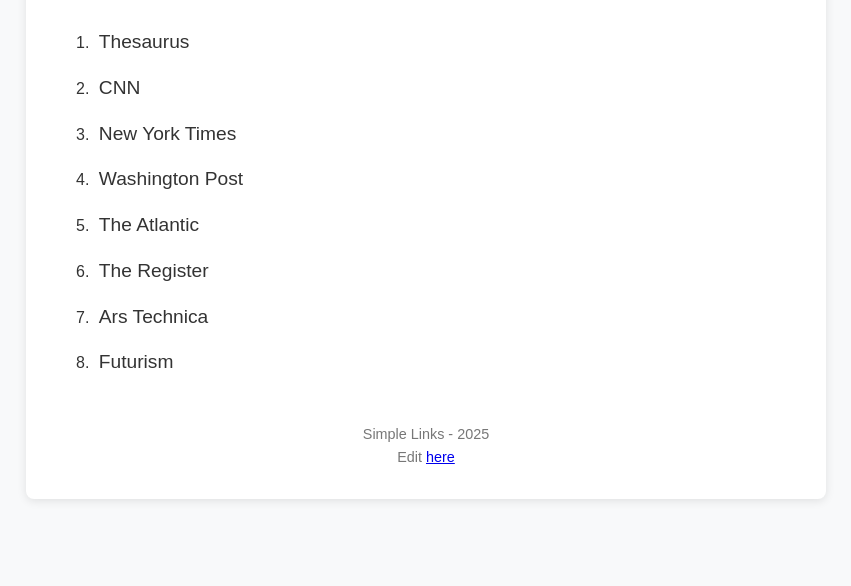
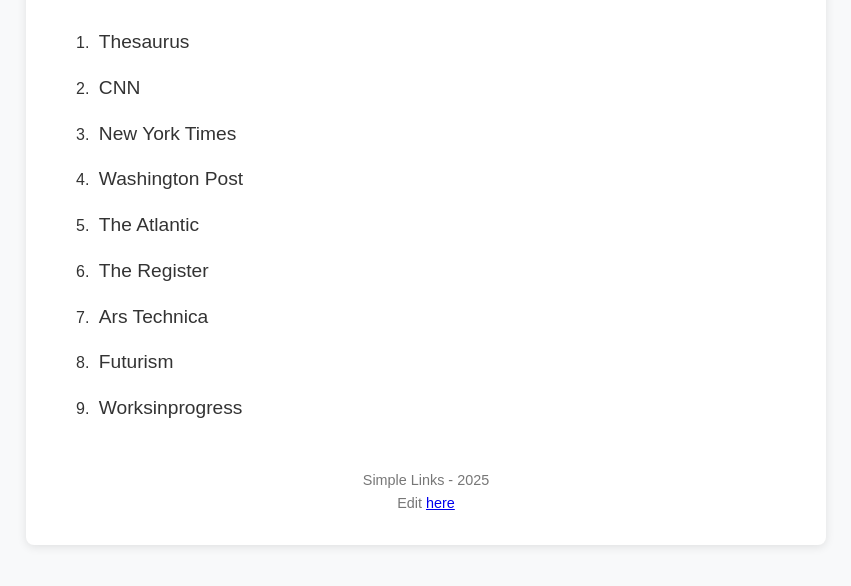
Before and after one commit to aniapte/homepage, a plain HTML site: page index.html in a window 1280 px wide. Shown: the part 104-690 px from the top of the page, without its empty margins (214-1065 px from the left). Drawn offline with Linux system fonts and the light colour scheme.

Commit message:
Update index.html

```diff
--- a/index.html
+++ b/index.html
@@ -18,7 +18,8 @@
             ["The Atlantic", "https://www.theatlantic.com"],
             ["The Register", "https://www.theregister.com/"],
             ["Ars Technica", "https://arstechnica.com/"],
-            ["Futurism", "https://futurism.com/"]
+            ["Futurism", "https://futurism.com/"],
+            ["Worksinprogress", "https://worksinprogress.co/"]
         ];
         // ============================================
     </script>
```
